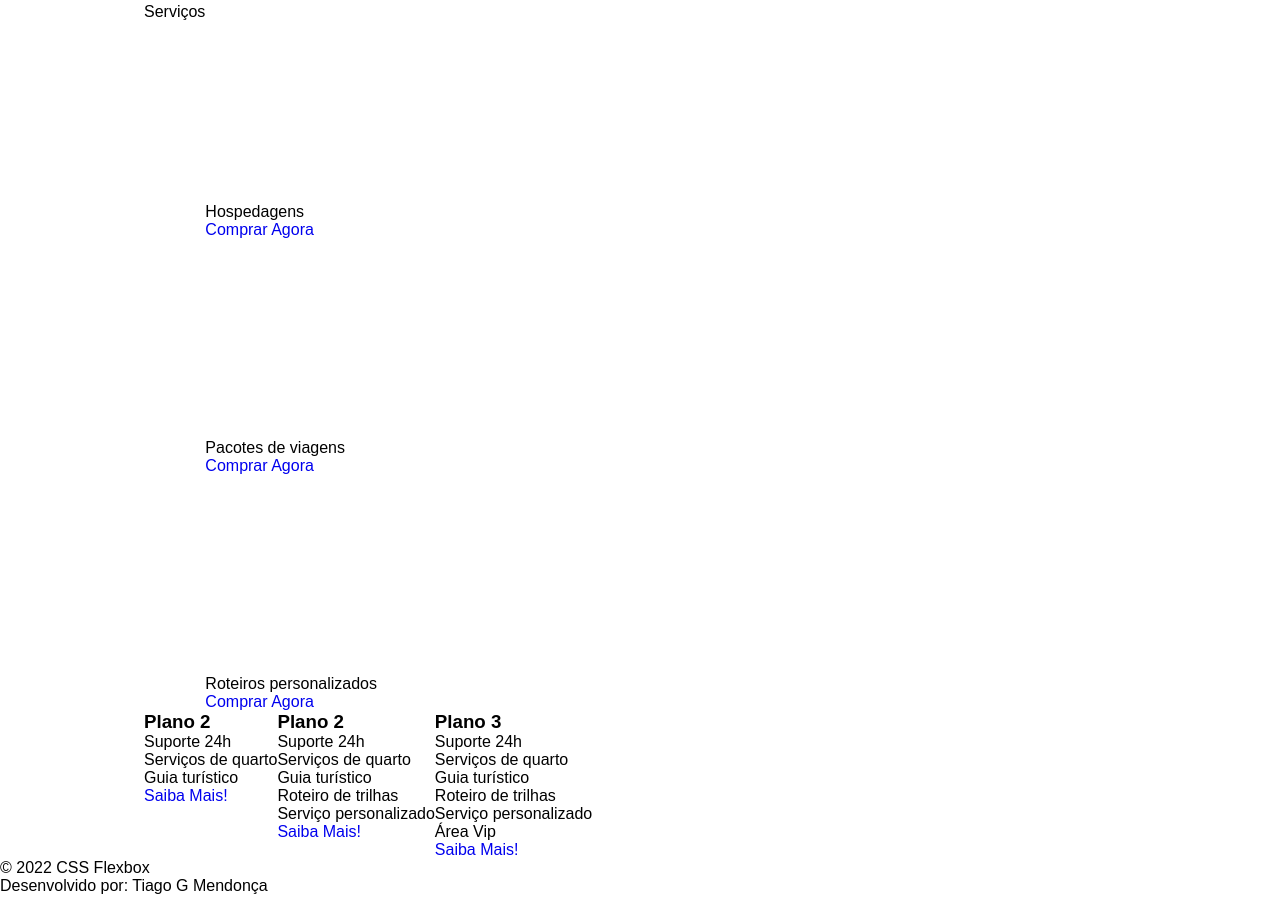
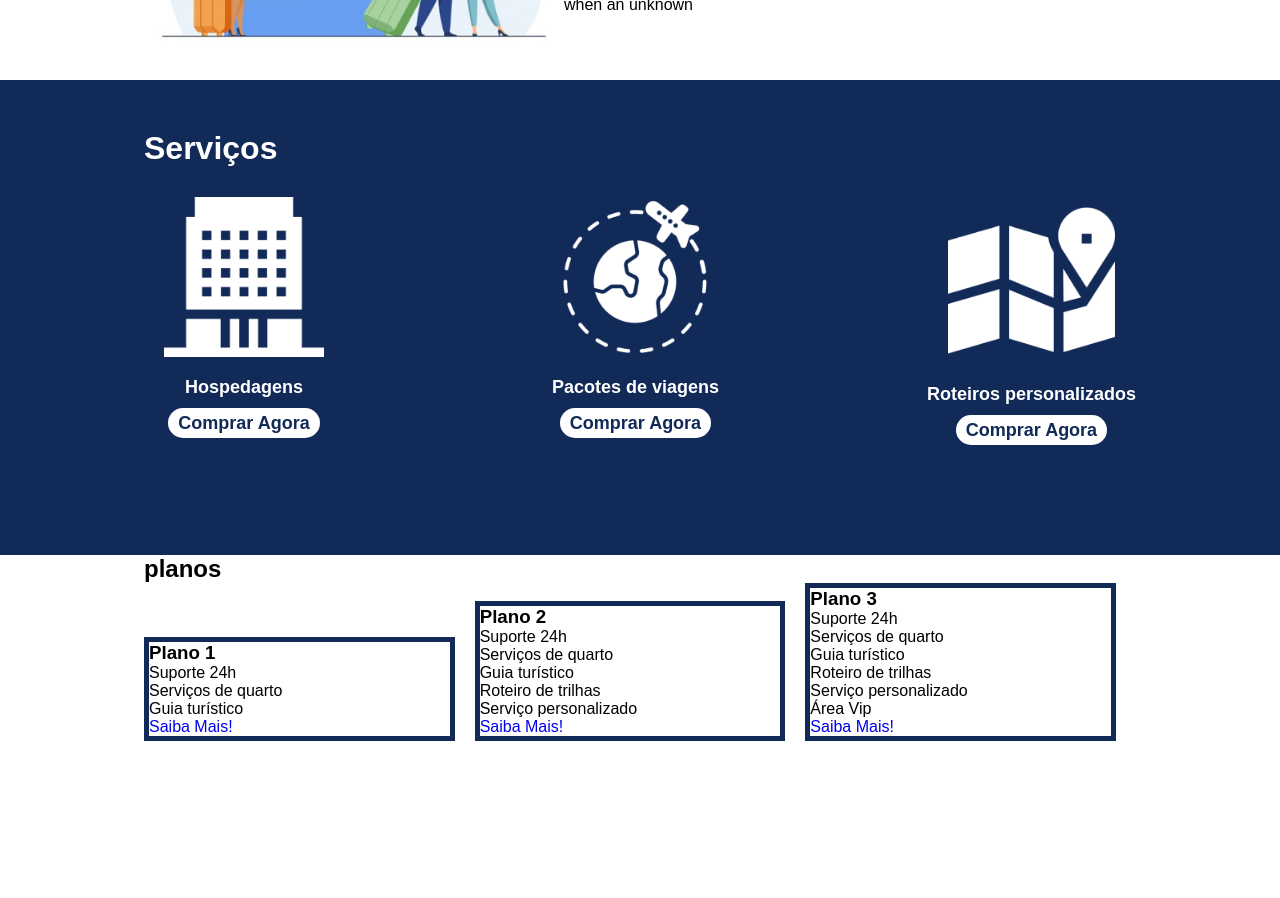
Before and after one commit to tiagogoveia/landing_page-flexbox, a plain HTML site: page index.html in a window 1280 px wide. Shown: the part 1111-2009 px from the top of the page. Drawn offline with Linux system fonts and the light colour scheme.

Commit message:
done body

```diff
--- a/index.html
+++ b/index.html
@@ -47,23 +47,27 @@
        <div> <img src="/images/1-quem-somos.png" alt="balcão de atendimento"> </div>
 </div>
 
-<div class="flex-container">
-    <div> Serviços</div>
+<div class="container-externo">
 
-    <div>
-        <div>
+
+
+    <div class="flex-container" id="servicos">
+               <h2>Serviços</h2>
+
+        <div class="list-servicos">
+            <div class="item-servico">
                 <div><img src="/images/icon-2.png" alt="hospedagens"></div>
                <p>Hospedagens</p>
                 <a href="#">Comprar Agora</a>
              </div>
 
-        <div>
+            <div class="item-servico">
                <div><img src="/images/icon-1.png" alt="pacote de viagens"></div>
               <p>Pacotes de viagens</p>
               <a href="#">Comprar Agora</a>
            </div>
 
-        <div>
+            <div class="item-servico">
               <div><img src="/images/icon-3.png" alt="roteiros personalizados"></div>
                <p>Roteiros personalizados</p>
                <a href="#">Comprar Agora</a>
@@ -72,10 +76,15 @@
 
     </div>
 
-<div class="flex-container">
+</div>
 
-    <div>
-        <h3>Plano 2</h3>
+<div class="flex-container" id="planos">
+     <h2>planos</h2>
+
+    <div class="list-planos">
+
+        <div class="item-planos">
+          <h3>Plano 1</h3>
            <ul>
               <li>Suporte 24h</li>
               <li>Serviços de quarto</li>
@@ -84,7 +93,7 @@
            <a href="#">Saiba Mais!</a>
         </div>
 
-    <div>
+        <div class="item-planos">
             <h3>Plano 2</h3>
           <ul>
               <li>Suporte 24h</li>
@@ -96,7 +105,7 @@
            <a href="#">Saiba Mais!</a>
         </div>
 
-    <div>
+         <div class="item-planos">
             <h3>Plano 3</h3>
           <ul>
                <li>Suporte 24h</li>
@@ -110,6 +119,8 @@
            </div>
     </div>
 
+</div>
+
 <footer>
     <p>&copy; 2022 CSS Flexbox</p>
     <p>Desenvolvido por: Tiago G Mendonça</p>
--- a/style.css
+++ b/style.css
@@ -107,3 +107,77 @@ margin-bottom: 10px;
     position: relative;
 
 }
+#quem-somos img{
+    min-width: 420px;
+}
+
+.container-externo{
+    background-color: #122a57;
+    width: 100%;
+}
+
+#servicos{
+    flex-direction:column ;
+    padding-top: 50px;
+    padding-bottom: 100px;
+}
+#servicos h2{
+    color: #fff;
+    font-size: 32px;
+    margin-bottom: 30px;
+}
+
+.list-servicos{
+    display: flex;
+    justify-content: space-between ;
+}
+
+.list-servicos .item-servico{
+    text-align: center;
+}
+
+.item-servico a{
+ width: 220px;
+ background-color: #fff;
+ border-radius: 40px;
+ text-align: center;
+ margin-top: 30px;
+ line-height: 50px;
+ padding: 5px 10px;
+ font-size: 18px;
+ color: #122a57;
+ font-weight: 700;
+
+}
+
+.item-servico p{
+    font-weight:700;
+    font-size: 18px;
+    color: #fff;
+    margin-top: 20px;
+
+}
+
+.item-servico img{
+    width: 80%;
+    margin: auto;
+}
+
+#planos{
+    flex-direction: column;
+    min-height: 100vh;
+
+}
+
+.list-planos{
+    display: flex;
+    align-items: flex-end;
+
+
+}
+
+.item-planos{
+   flex: 1;
+   border: 5px solid #122a57;
+   margin-right: 20px;
+}
```
Lines whose indentation alone changed are shown as unchanged.
